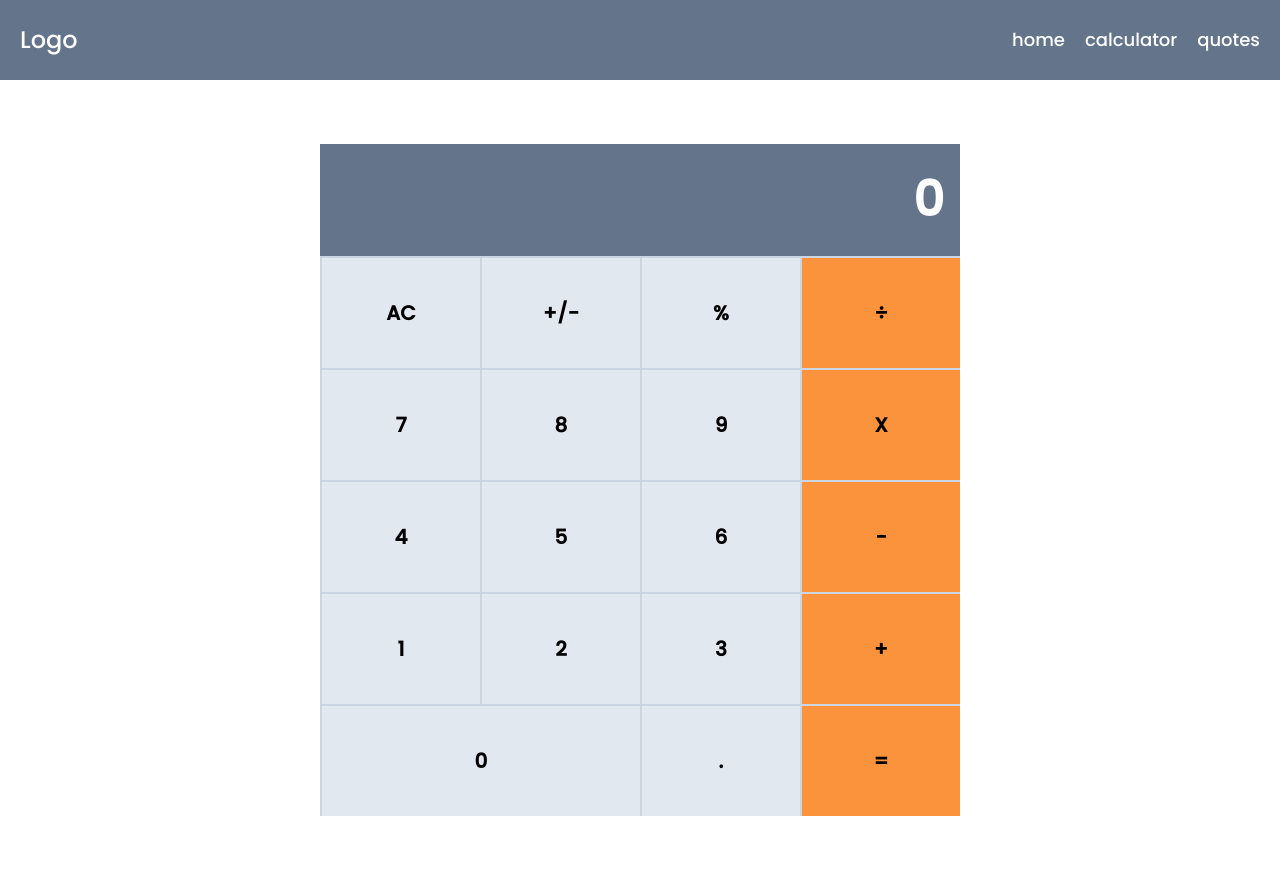
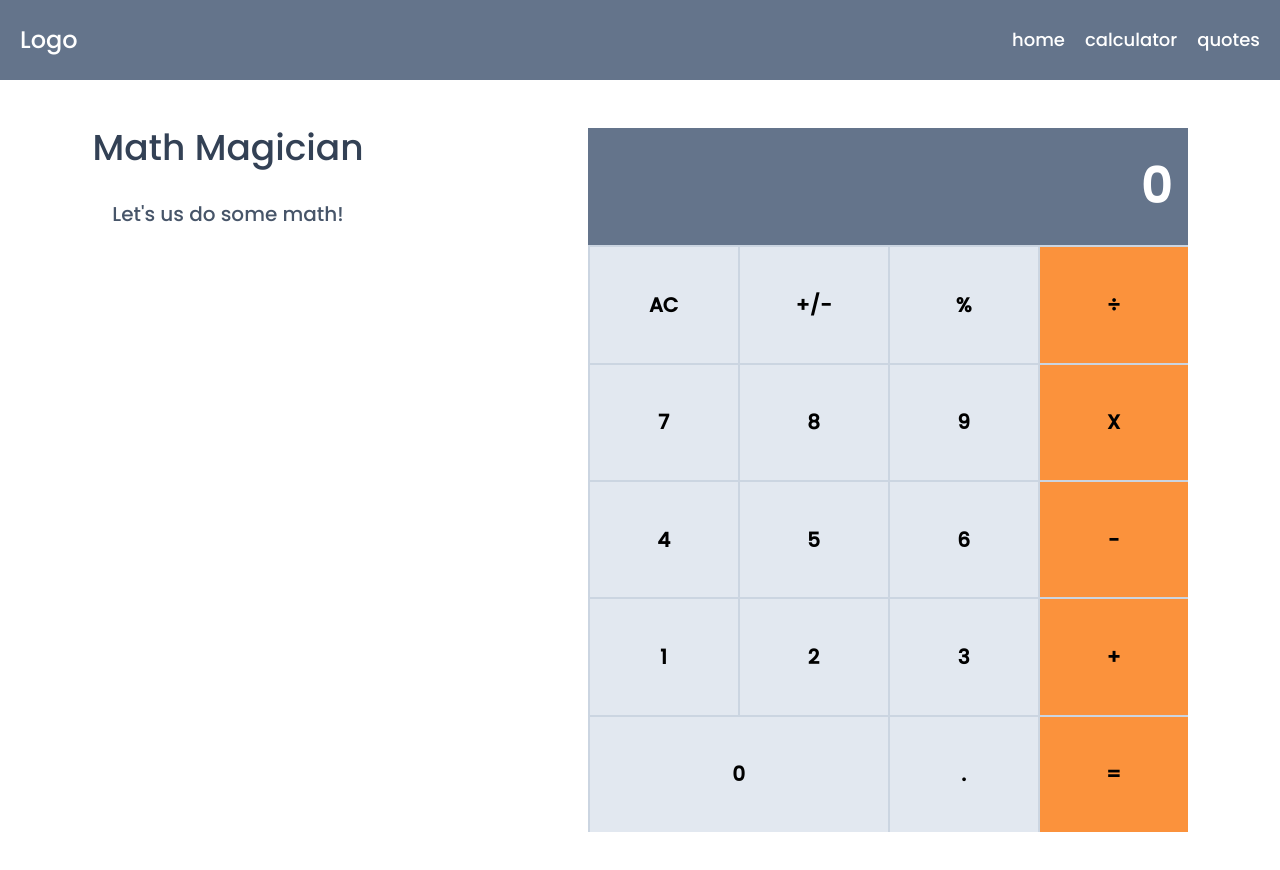
Before and after one commit to mwafrika/math_agicians, a React (Create React App) app: page /calculator in a window 1280 px wide. Shown: the top 870 px of the page. Built offline with nearby package versions, Linux system fonts and the light colour scheme.

Commit message:
Add styling and routing

```diff
--- a/src/components/Calculator.js
+++ b/src/components/Calculator.jsx
@@ -23,8 +23,16 @@ const Calculator = () => {
   return (
     <>
       <Header />
-      <main className='flex h-screen py-16'>
-        <section className='w-2/4 mx-auto bg-slate-200 grid grid-cols-4 grid-rows-6 divide-x-2 divide-y-2 divide-slate-300'>
+      <main className='flex h-screen py-12 justify-center gap-x-56 mx-10'>
+        <section>
+          <div className='flex flex-col justify-center text-center gap-8'>
+            <h1 className='text-4xl text-slate-700'>Math Magician</h1>
+            <h1 className='text-xl text-slate-600 '>
+              Let&apos;s us do some math!
+            </h1>
+          </div>
+        </section>
+        <section className='w-2/4 bg-slate-200 grid grid-cols-4 grid-rows-6 divide-x-2 divide-y-2 divide-slate-300'>
           <div className='col-span-full bg-slate-500 text-5xl font-bold px-4 text-white border-none flex items-center justify-end'>
             {total}
             {operation}
--- a/src/components/Quotes.jsx
+++ b/src/components/Quotes.jsx
@@ -1,11 +1,16 @@
+/* eslint-disable jsx-quotes */
 import React from 'react';
 import Header from './Header';
 
 const Quotes = () => (
   <>
     <Header />
-    <div>
-      <h1>MyQuotes page</h1>
+    <div className='flex flex-col mx-auto w-1/2 h-4/5 justify-between gap-10 mt-10 '>
+      <h1 className='text-4xl text-slate-700'>Math Magician</h1>
+      <p className='text-slate-600'>
+        Mathmatics is not about numbers, equations, computations, or algorithms;
+        It is about understanding. -William Paul Thurston
+      </p>
     </div>
   </>
 );
```
